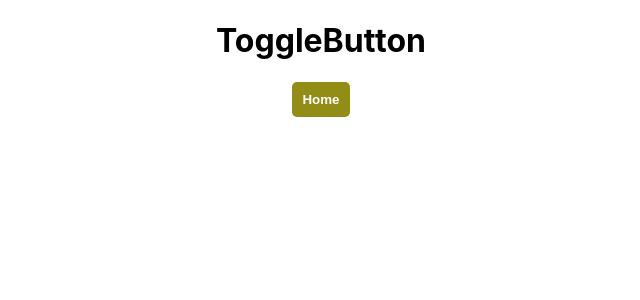
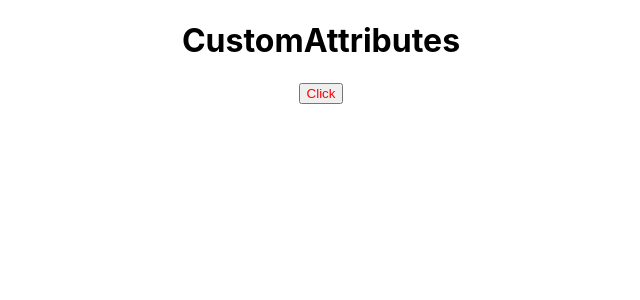
Before and after one commit to gavand-sagar/Upgrad-React-Training, a React (Create React App) app: page / in a window 1280 px wide. Shown: the top 300 px of the page, without its empty margins (319-959 px from the left). Built offline with nearby package versions, Linux system fonts and the light colour scheme.

Commit message:
custom onClick & className

```diff
--- a/src/App.js
+++ b/src/App.js
@@ -6,12 +6,13 @@ import StateDemo from './StateDemo';
 import ColorChangeWithState from './ColorChangeWithState';
 import HideShow from './HideShow';
 import ToggleButton from './ToggleButton';
+import CustomAttributes from './CustomAttributes';
 
 function App() {
   const fruits = ["Mango", "Banana", "Kiwi", "Grapes"]
   return (
     <div className="App">
-      <ToggleButton/>
+      <CustomAttributes/>
     </div>
   );
 }
--- /dev/null
+++ b/src/CustomAttributes.jsx
@@ -0,0 +1,18 @@
+import React from 'react'
+
+function MyButton({ title, className, onClick }) {
+
+    return <button onClick={onClick} className={className}>{title}</button>
+}
+
+export default function CustomAttributes() {
+    function handleClick() {
+        alert("Clicked....")
+    }
+    return (
+        <div>
+            <h1>CustomAttributes</h1>
+            <MyButton onClick={handleClick} className={'red'} title={"Click"} />
+        </div>
+    )
+}
```
